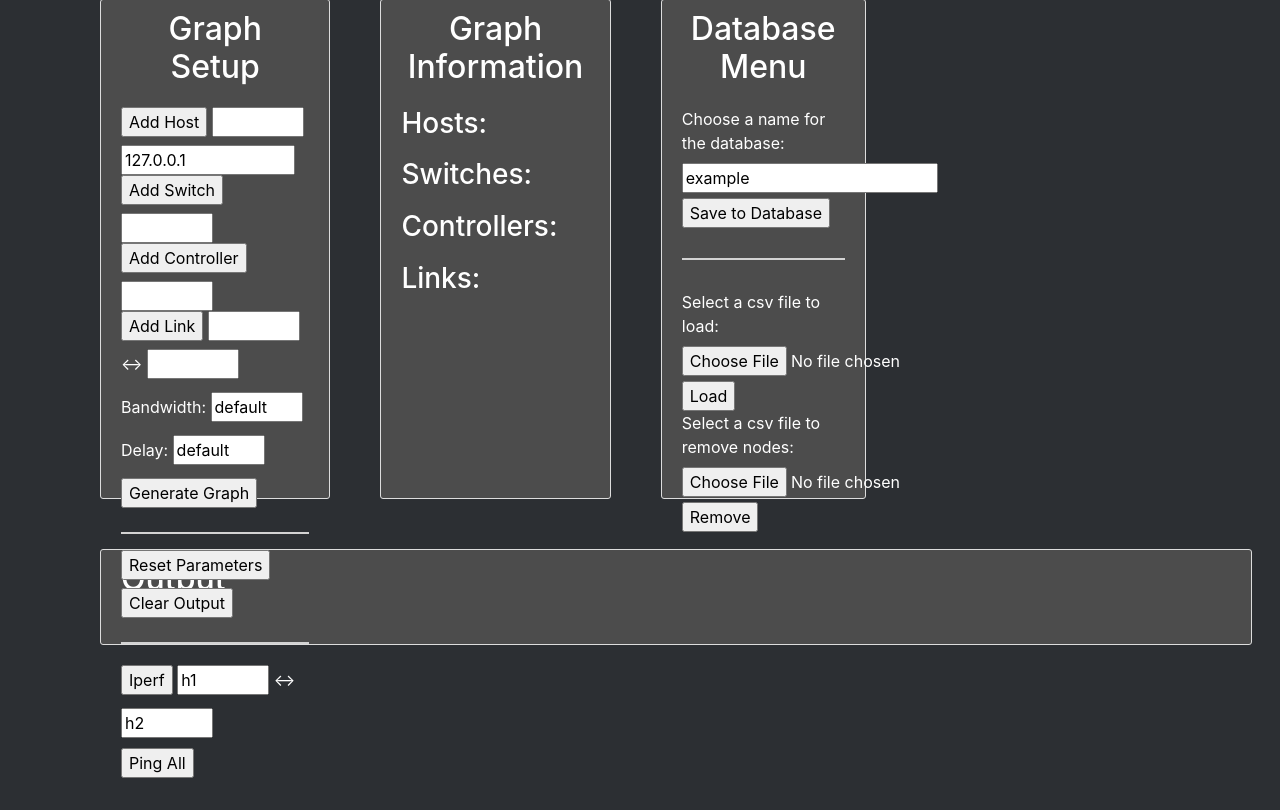
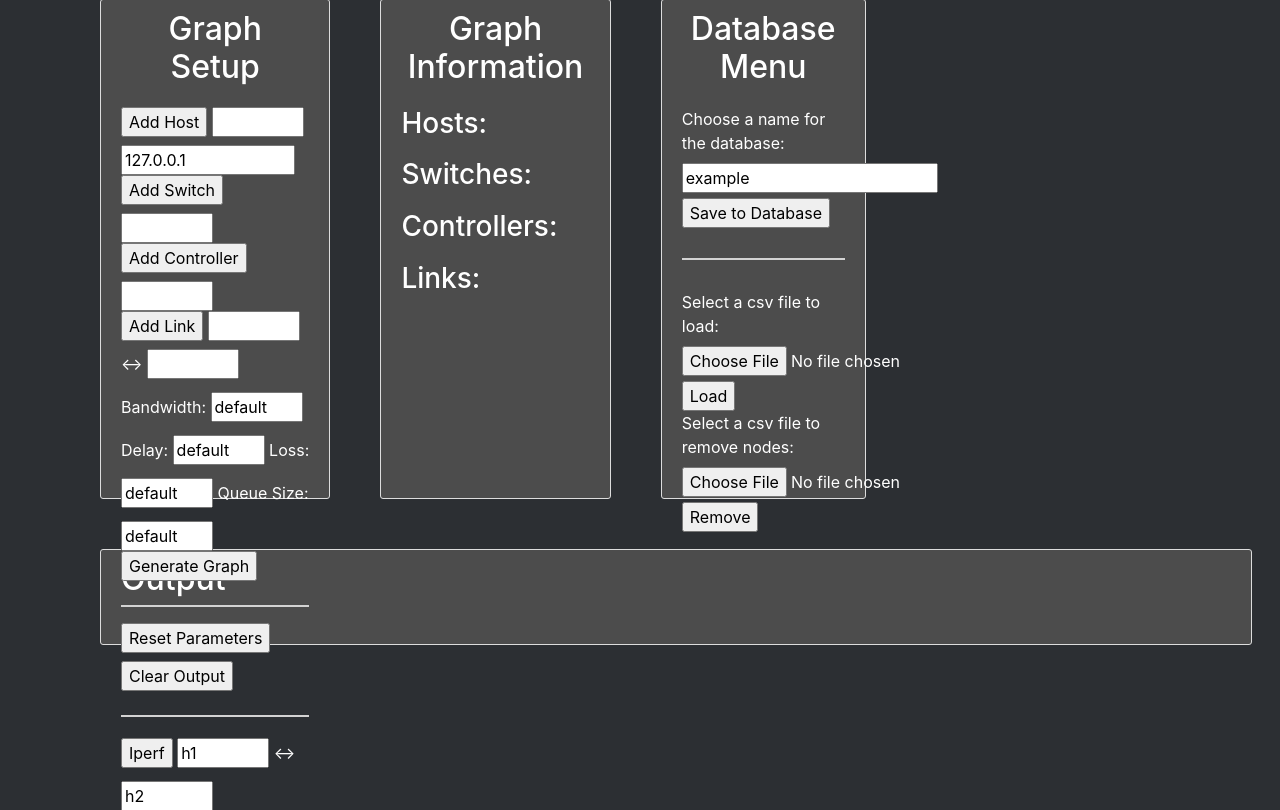
Before and after one commit to milobyte/MiniGNC-2, a Django app: page / in a window 1280 px wide. Shown: the part 91-901 px from the top of the page. Before the commit the page ends 869 px from the top, so only its background shows below. Run offline with Django 3.2, Linux system fonts and the light colour scheme; some libraries are stand-ins or nearby versions.

Commit message:
Added functionality to add loss and queue size parameters in app

```diff
--- a/mysite/gui/templates/gui/base_test.html
+++ b/mysite/gui/templates/gui/base_test.html
@@ -72,6 +72,10 @@
             <input type="text" value="default" id="add_bandwidth" name="add_bandwidth" size="4" />
             <p style="display: inline-block; color: #ffffff">Delay: </p>
             <input type="text" value="default" id="add_delay" name="add_delay" size="4" />
+            <p style="display: inline-block; color: #ffffff">Loss: </p>
+            <input type="text" value="default" id="add_loss" name="add_loss" size="4" />
+            <p style="display: inline-block; color: #ffffff">Queue Size: </p>
+            <input type="text" value="default" id="add_queue_size" name="add_queue_size" size="4" />
         </form>
         <form action="#" method="get">
             <input type="submit" value="Generate Graph" name="graphbtn" style="margin-bottom: 8px">
--- a/mysite/gui/views.py
+++ b/mysite/gui/views.py
@@ -83,11 +83,17 @@ def home(request):
         second = request.GET.get('add_second_link')
         bandwidth = request.GET.get('add_bandwidth')
         delay = request.GET.get('add_delay')
+        loss = request.GET.get('add_loss')
+        queue_size = request.GET.get('add_queue_size')
         link = nodes.Link(first, second)
         if bandwidth != 'default':
             link.set_bandwidth(bandwidth)
         if delay != 'default':
             link.set_delay(delay)
+        if loss != 'default':
+            link.set_loss(loss)
+        if queue_size != 'default':
+            link.set_queue_size(queue_size)
 
         graph_nodes['links'].append(link)
 
```
